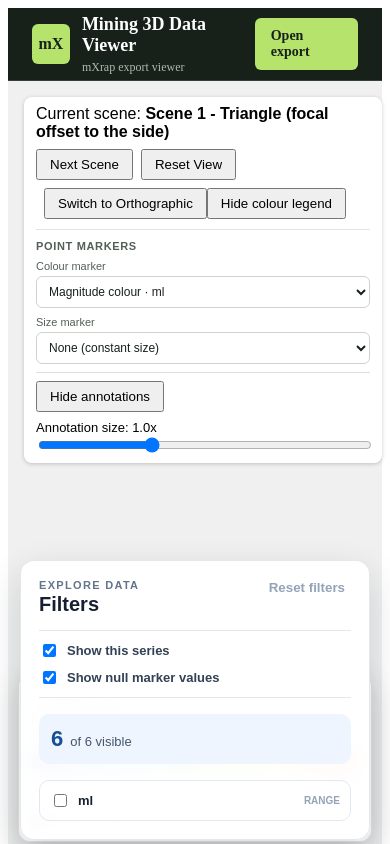
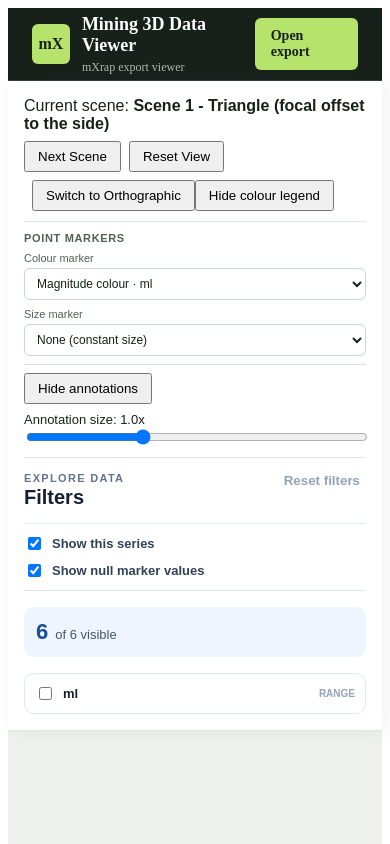
Before and after one commit to sharmashantanu319/Mining-3d-data-viewer, a Next.js app in the folder mxrap-viewer/: page / in a window 390 px wide. Shown: the top 844 px of the page. Built offline with nearby package versions, Linux system fonts and the light colour scheme.

Commit message:
Separate viewer controls from the 3D viewport

```diff
--- a/mxrap-viewer/app/components/ColourLegendPanel.module.css
+++ b/mxrap-viewer/app/components/ColourLegendPanel.module.css
@@ -1,19 +1,16 @@
 .panel {
-  position: absolute;
-  top: 16px;
-  right: 16px;
-  z-index: 10;
-  width: min(320px, calc(100vw - 32px));
-  max-height: calc(100% - 32px);
+  box-sizing: border-box;
+  position: relative;
+  z-index: 1;
+  width: 280px;
+  max-height: 100%;
   overflow: auto;
-  padding: 12px;
-  border: 1px solid rgba(23, 33, 26, 0.12);
-  border-radius: 12px;
-  background: rgba(255, 255, 255, 0.94);
-  box-shadow: 0 8px 28px rgba(23, 33, 26, 0.18);
+  padding: 16px;
+  border-left: 1px solid rgba(23, 33, 26, 0.12);
+  background: #fff;
+  box-shadow: -4px 0 18px rgba(23, 33, 26, 0.06);
   color: #17211a;
   font-family: Arial, sans-serif;
-  backdrop-filter: blur(8px);
 }
 
 .panelTitle {
@@ -131,11 +128,9 @@
 
 @media (max-width: 720px) {
   .panel {
-    top: auto;
-    right: 10px;
-    bottom: 10px;
-    left: 10px;
     width: auto;
-    max-height: 42%;
+    max-height: none;
+    border-top: 1px solid rgba(23, 33, 26, 0.12);
+    border-left: 0;
   }
 }
--- a/mxrap-viewer/app/components/FilterPanel.module.css
+++ b/mxrap-viewer/app/components/FilterPanel.module.css
@@ -1,19 +1,16 @@
 .panel {
-  position: absolute;
-  top: 16px;
-  right: 16px;
-  z-index: 12;
-  width: min(340px, calc(100vw - 32px));
-  max-height: calc(100% - 32px);
-  overflow: auto;
-  padding: 18px;
+  position: relative;
+  box-sizing: border-box;
+  width: 100%;
+  margin-top: 12px;
+  padding: 14px 0 0;
   border: 1px solid rgba(15, 23, 42, 0.1);
-  border-radius: 14px;
-  background: rgba(255, 255, 255, 0.96);
-  box-shadow: 0 14px 36px rgba(15, 23, 42, 0.16);
+  border-width: 1px 0 0;
+  border-radius: 0;
+  background: transparent;
+  box-shadow: none;
   color: #172033;
   font-family: Arial, sans-serif;
-  backdrop-filter: blur(12px);
 }
 
 .headingRow {
@@ -194,11 +191,6 @@
 
 @media (max-width: 760px) {
   .panel {
-    top: auto;
-    bottom: 12px;
-    right: 12px;
-    left: 12px;
-    width: auto;
-    max-height: 45%;
+    width: 100%;
   }
 }
--- a/mxrap-viewer/app/page.js
+++ b/mxrap-viewer/app/page.js
@@ -15,6 +15,7 @@ import ColourLegendPanel from "./components/ColourLegendPanel";
 import { buildSceneColourLegends } from "./components/colourLegend";
 import MarkerSelectorPanel from "./components/MarkerSelectorPanel";
 import { applyMarkerSelections } from "./components/markerSelection";
+import styles from "./page.module.css";
 
 function colourMarkerInput(series) {
   if (!series?.colourMarker || !Array.isArray(series.markerDefinitions)) return null;
@@ -133,7 +134,7 @@ export default function Home() {
   }
 
   return (
-    <main style={{ display: "flex", flexDirection: "column", height: "100vh" }}>
+    <main className={styles.viewerPage}>
       <header className="header">
         <div className="header-brand">
           <div className="logo">mX</div>
@@ -155,21 +156,8 @@ export default function Home() {
         </label>
       </header>
 
-      <div style={{ position: "relative", flex: 1 }}>
-        <div
-          style={{
-            position: "absolute",
-            top: 16,
-            left: 16,
-            zIndex: 10,
-            background: "white",
-            padding: "8px 12px",
-            borderRadius: 8,
-            boxShadow: "0 1px 4px rgba(0,0,0,0.2)",
-            fontFamily: "Arial, sans-serif",
-            maxWidth: 420,
-          }}
-        >
+      <div className={styles.workspace}>
+        <aside className={styles.controlPanel} aria-label="Viewer controls">
           {fileName && (
             <div style={{ marginBottom: 8, fontSize: 13, color: "#555" }}>
               Loaded: {fileName}
@@ -254,8 +242,6 @@ export default function Home() {
             </label>
           </div>
 
-        </div>
-
           {pointSeries.length > 0 && (
             <FilterPanel
               series={pointSeries}
@@ -287,7 +273,9 @@ export default function Home() {
               }
             />
           )}
+        </aside>
 
+        <section className={styles.sceneViewport} aria-label="3D scene">
           <ThreeScene
             ref={threeSceneRef}
             sceneData={currentScene}
@@ -296,6 +284,7 @@ export default function Home() {
             annotationsVisible={annotationsVisible}
             annotationScale={annotationScale}
           />
+        </section>
         {legendsVisible && <ColourLegendPanel legends={colourLegends} />}
       </div>
     </main>
--- a/mxrap-viewer/app/page.module.css
+++ b/mxrap-viewer/app/page.module.css
@@ -1,3 +1,62 @@
+.viewerPage {
+  display: flex;
+  height: 100vh;
+  min-height: 0;
+  flex-direction: column;
+  overflow: hidden;
+}
+
+.workspace {
+  display: grid;
+  min-height: 0;
+  flex: 1;
+  grid-template-columns: 300px minmax(0, 1fr) auto;
+  background: #eef1ee;
+}
+
+.controlPanel {
+  box-sizing: border-box;
+  z-index: 1;
+  min-width: 0;
+  overflow: auto;
+  padding: 16px;
+  border-right: 1px solid #dfe5e0;
+  background: #fff;
+  color: #17211a;
+  font-family: Arial, sans-serif;
+  box-shadow: 4px 0 18px rgba(23, 33, 26, 0.06);
+}
+
+.sceneViewport {
+  position: relative;
+  min-width: 0;
+  min-height: 0;
+  overflow: hidden;
+}
+
+@media (max-width: 900px) {
+  .viewerPage {
+    height: auto;
+    min-height: 100vh;
+    overflow: visible;
+  }
+
+  .workspace {
+    display: flex;
+    flex-direction: column;
+  }
+
+  .controlPanel {
+    max-height: none;
+    border-right: 0;
+    border-bottom: 1px solid #dfe5e0;
+  }
+
+  .sceneViewport {
+    min-height: 62vh;
+  }
+}
+
 .page {
   --background: #fafafa;
   --foreground: #fff;
```
Lines whose indentation alone changed are shown as unchanged.
